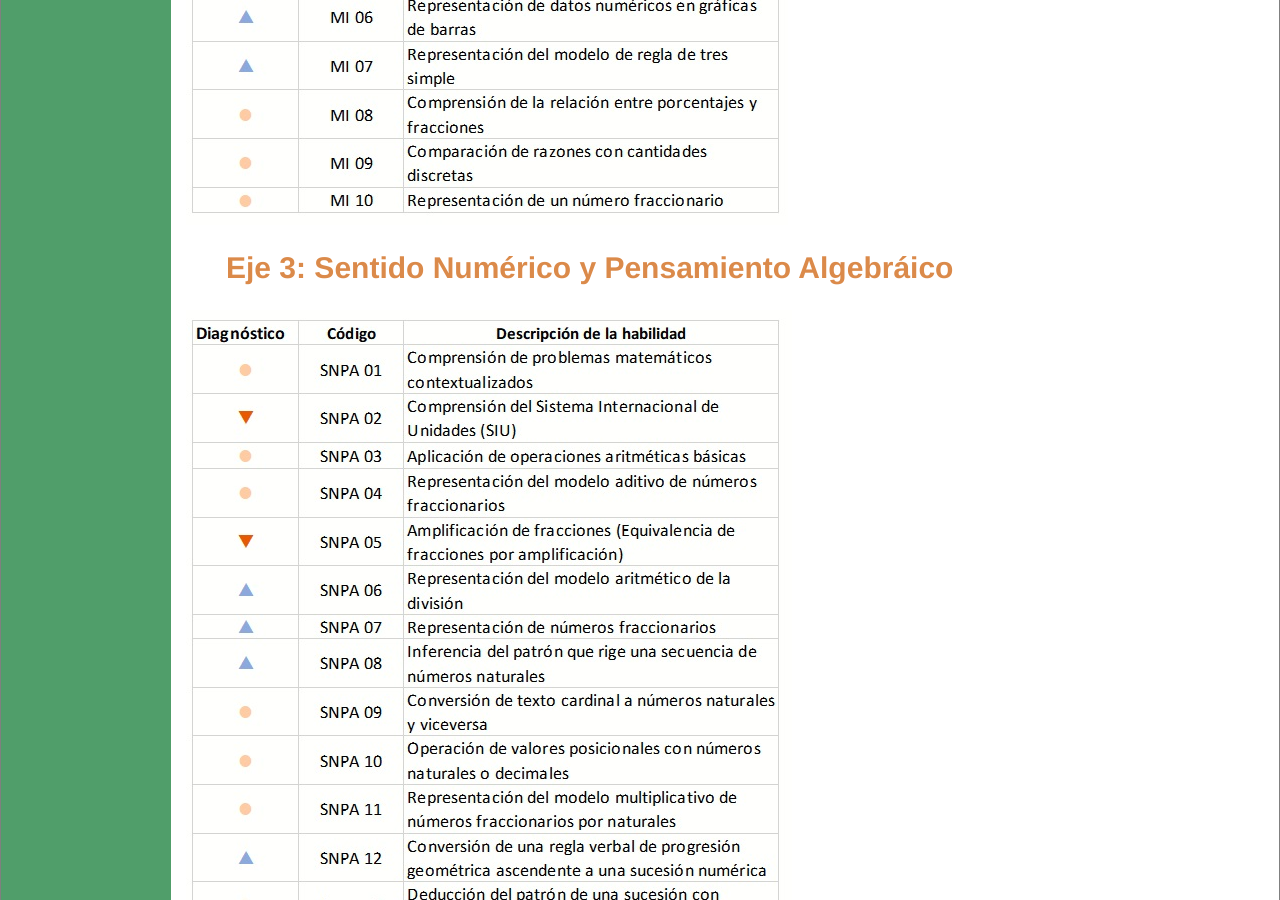
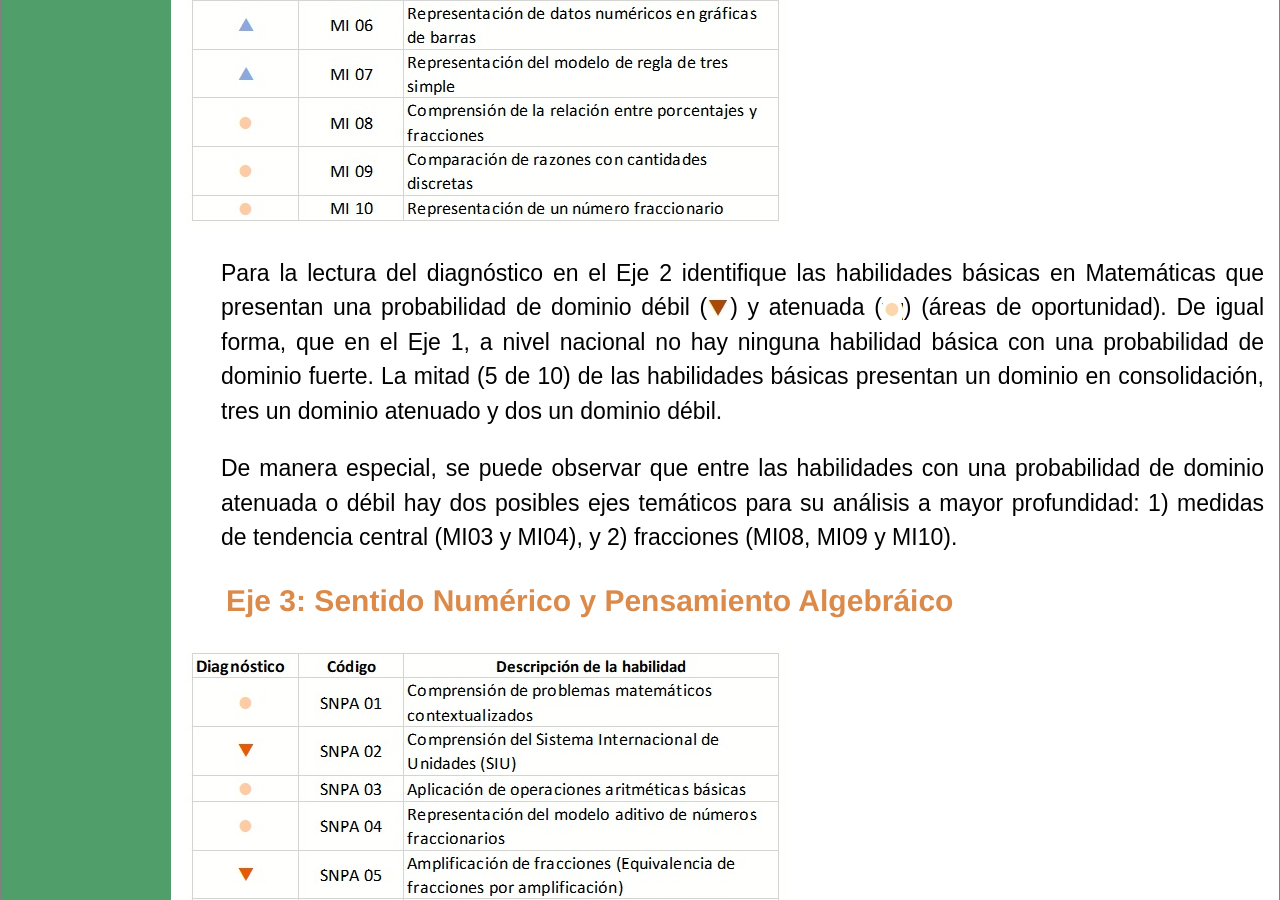
Before and after one commit to rimedie/rimedie.github.io, a Jekyll site: the page built from PLANEA-ELSEN_2015/Resultados_Nacionales.html, in a window 1280 px wide and 900 px high, scrolled down 2359 px. Built offline with Jekyll 4.4.1, drawn with Linux system fonts in a browser that asks for light colours.

Commit message:
Update Resultados_Nacionales.html

```diff
--- a/PLANEA-ELSEN_2015/Resultados_Nacionales.html
+++ b/PLANEA-ELSEN_2015/Resultados_Nacionales.html
@@ -13,12 +13,16 @@ title: Detalles sobre Diagnóstico Nacional Feb,2019
 
     <h2 class="interact">Eje 1: Forma, Espacio y Medida</h2>
     <img class="displayed" style="float:left;" src="/images_gral/Nac_FEM.jpg" />
+	<br>
 	<p>Para la lectura del diagnóstico en el Eje 3 identifique las habilidades básicas en Matemáticas que presentan una probabilidad de dominio débil (<img class="displayed" src="/images_gral/Debil.jpg" />) y atenuada (<img class="displayed" src="/images_gral/Atenuado.jpg" />) (áreas de oportunidad). De igual forma, que en los Ejes 1 y 2, a nivel nacional no hay ninguna habilidad básica con una probabilidad de dominio fuerte. La mitad (6 de 12) de las habilidades básicas presentan una probabilidad de dominio en consolidación, dos un dominio atenuado y cuatro un dominio débil.</p>
 	<p>De forma especial, se puede observar que entre las habilidades con una probabilidad de dominio atenuada o débil hay tres posibles ejes temáticos para su análisis a mayor profundidad: 1) Ubicación de una coordenada en el plano cartesiano (FEM04), 2) representación del conocimiento simbólico y analógico asociado a la geometría (FEM06, FEM08 y FEM09), y 3) deducción y representación de un modelo aritmético para el calculo del área mediante descomposición de figuras geométricas (FEM11 y FEM12).</p>
 	<br><br><br><br><br><br><br>
 	<a id="MI"></a>
     <h2 class="interact">Eje 2: Manejo de la Información</h2>
     <img class="displayed" src="/images_gral/Nac_MI.jpg" />
+	<p>Para la lectura del diagnóstico en el Eje 2 identifique las habilidades básicas en Matemáticas que presentan una probabilidad de dominio débil (<img class="displayed" src="/images_gral/Debil.jpg" />) y atenuada (<img class="displayed" src="/images_gral/Atenuado.jpg" />) (áreas de oportunidad). De igual forma, que en el Eje 1, a nivel nacional no hay ninguna habilidad básica con una probabilidad de dominio fuerte. La mitad (5 de 10) de las habilidades básicas presentan un dominio en consolidación, tres un dominio atenuado y dos un dominio débil.</p>
+	<p>De manera especial, se puede observar que entre las habilidades con una probabilidad de dominio atenuada o débil hay dos posibles ejes temáticos para su análisis a mayor profundidad: 1) medidas de tendencia central  (MI03 y MI04), y 2) fracciones (MI08, MI09 y MI10).</p>
+
        <a id="SNPA"></a>
     <h2 class="interact">Eje 3: Sentido Numérico y Pensamiento Algebráico</h2>
     <img class="displayed" src="/images_gral/Nac_SNPA.jpg" />
```
